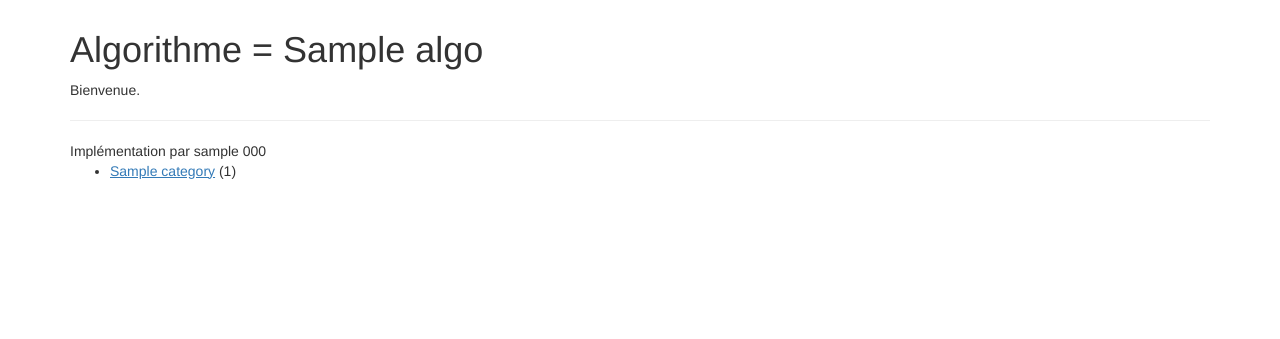
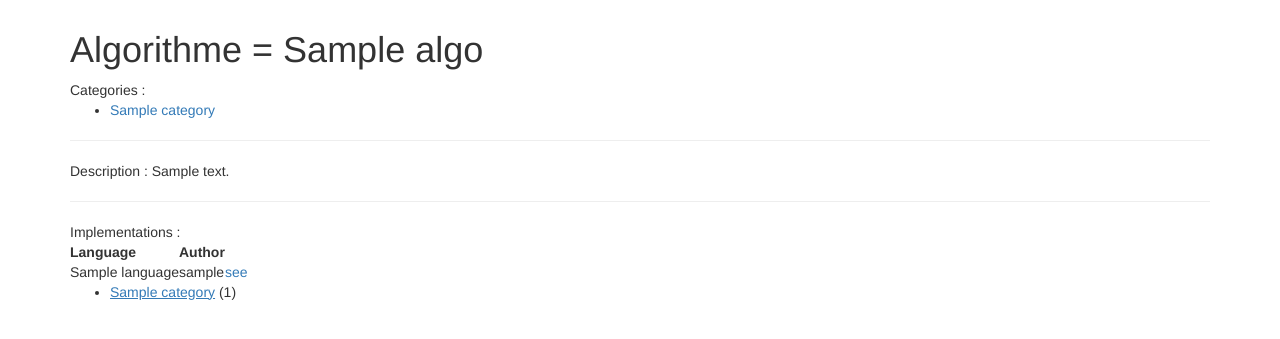
Before and after one commit to jilljenn/algopedia, a Django app: page /algo/1 in a window 1280 px wide. Shown: the part 40-379 px from the top of the page. Run offline with Django 3.2, Linux system fonts and the light colour scheme; tables that the repository leaves empty hold one stand-in row (values such as "Sample post"); some libraries are stand-ins or nearby versions.

Commit message:
Change template algo_detail.html  * description  * table with implementations

```diff
--- a/web/algopedia/templates/algopedia/algo_detail.html
+++ b/web/algopedia/templates/algopedia/algo_detail.html
@@ -2,11 +2,27 @@
 {% block content %}
 
 <h1>Algorithme = {{ object.name }}</h1>
-Bienvenue.
-{% for implem in object.implementation_set.all %}
-    <hr />
-    Implémentation par {{ implem.user }}
-    {{ implem.code }}
+
+Categories :
+<ul>
+{% for cat in object.category.all %}
+    <li><a href="{% url 'algopedia:category-detail' cat.pk %}">{{ cat.name }}</a></li>
 {% endfor %}
+</ul>
+
+<hr>
+
+Description :
+{{ object.description }}
+
+<hr>
+
+Implementations :
+<table>
+    <tr><th>Language</th><th>Author</th></tr>
+    {% for implem in object.implementation_set.all %}
+        <tr><td>{{ implem.lang.name }}</td><td>{{ implem.user }}</td><td><a href="{% url 'algopedia:implementation-detail' implem.pk %}">see</a></td></tr>
+    {% endfor %}
+</table>
 
 {% endblock %}
```
